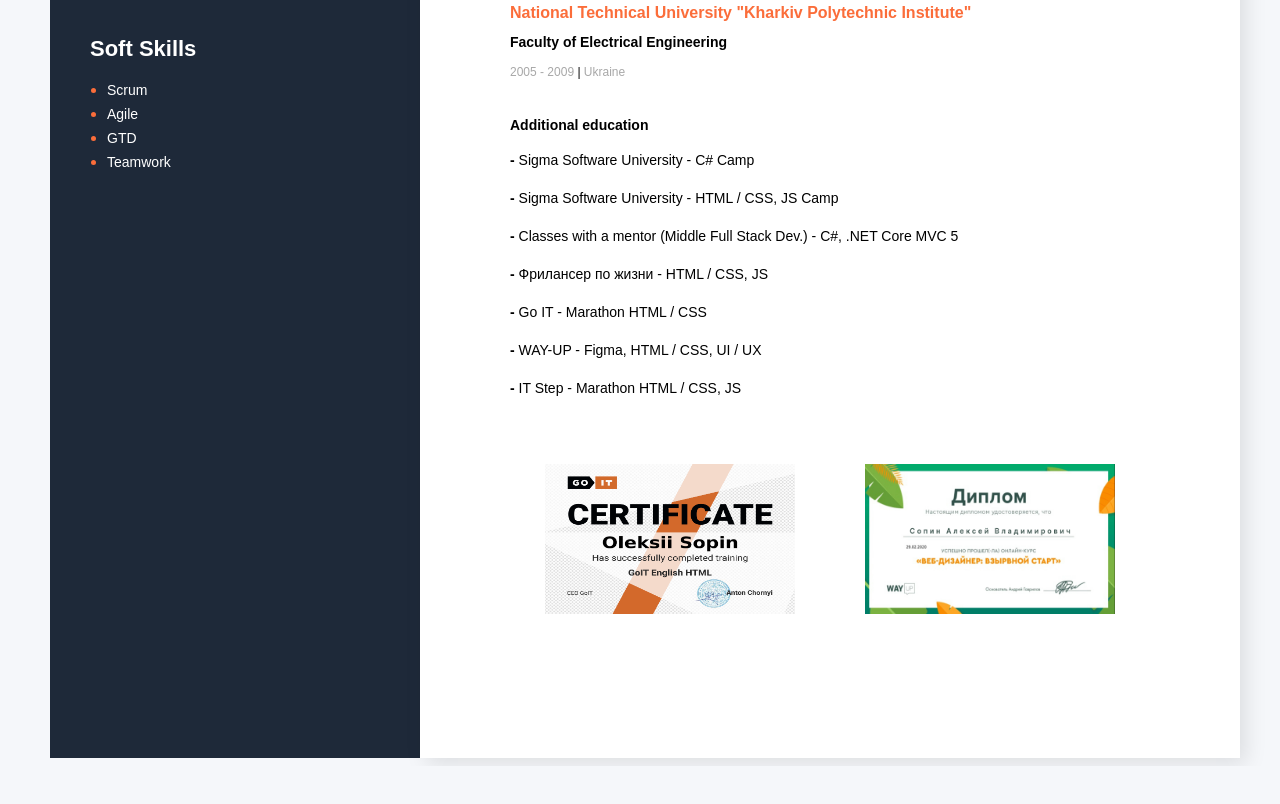
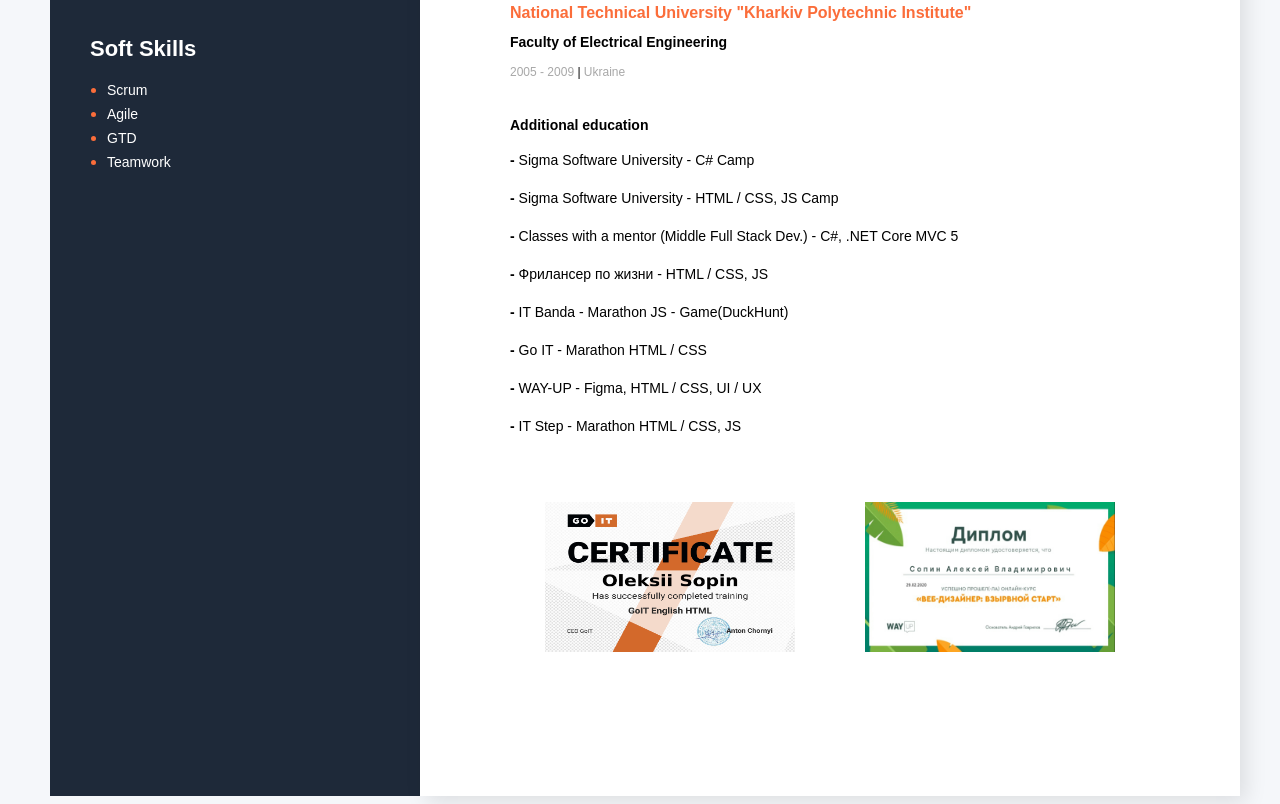
Before and after one commit to Aleksey-Sopin/Resume, a plain HTML site: page index.html in a window 1280 px wide. Shown: the part 878-1682 px from the top of the page. Before the commit the page ends 1644 px from the top, so only its background shows below. Drawn offline with Linux system fonts and the light colour scheme.

Commit message:
Update index.html

```diff
--- a/index.html
+++ b/index.html
@@ -76,6 +76,8 @@
 					 - <a href="https://www.youtube.com/playlist?list=PLM6XATa8CAG4F9nAIYNS5oAiPotxwLFIr">Фрилансер по жизни - HTML / CSS, JS</a></p>
 
 				<p class="education-one">
+					- <a href="https://www.youtube.com/c/ITBANDAUA/featured">IT Banda - Marathon JS - Game(DuckHunt) </a></p>
+				<p class="education-one">
 					 - <a href="https://goit.ua/dlya-novichkov/">Go IT - Marathon  HTML / CSS</a></p>
 				<p class="education-one">
 				- <a href="https://wayup.in/">WAY-UP - Figma, HTML / CSS, UI / UX</a></p>
```
